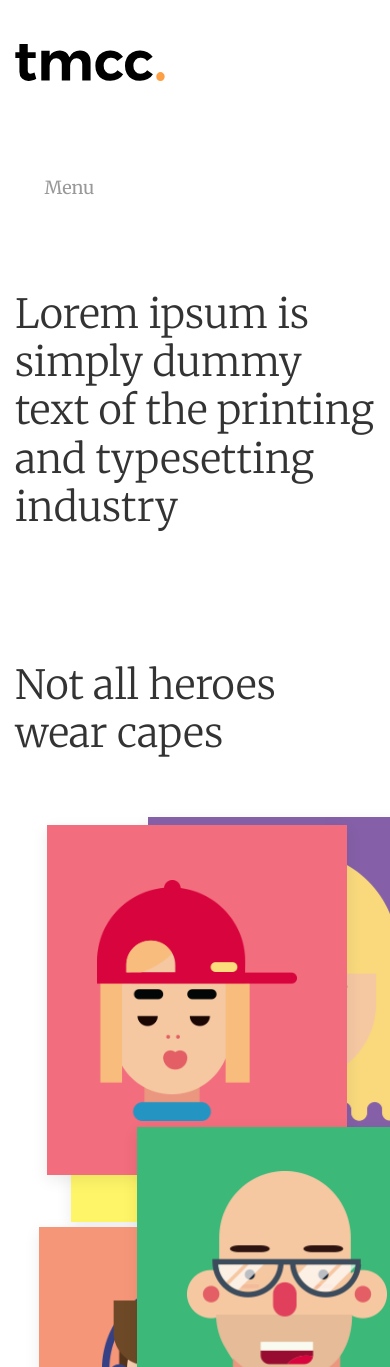
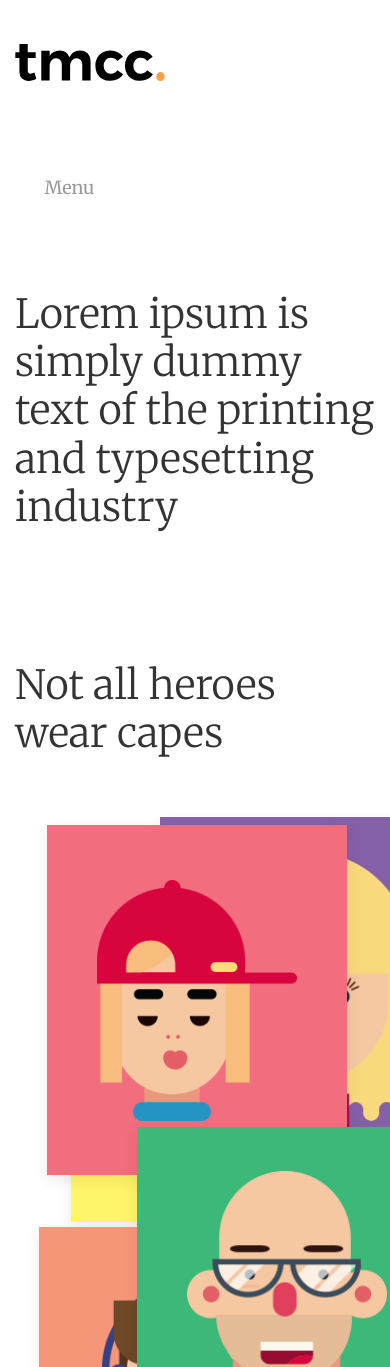
Before and after one commit to acollins1991/tmcc-website, a Nuxt app: page /about in a window 390 px wide. Shown: the top 1367 px of the page. Built offline with nearby package versions, Linux system fonts and the light colour scheme.

Commit message:
Ammended left positioning of dee card

```diff
--- a/components/About/Team.vue
+++ b/components/About/Team.vue
@@ -160,7 +160,7 @@ export default {
             }
             &--dee {
                 top: 40px;
-                left: 38%;
+                left: 41%;
             }
             &--danny {
                 top: 425px;
```
